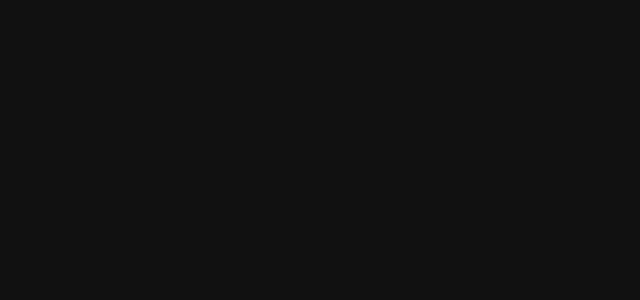
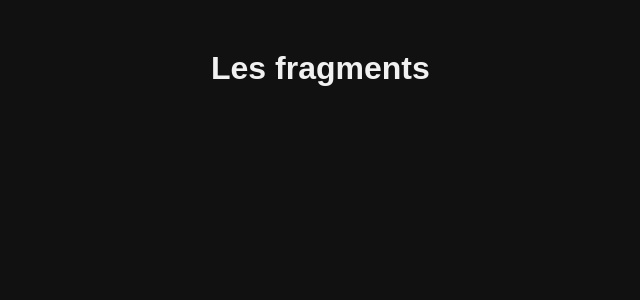
Before and after one commit to musellix/formation-react, a React (Vite) app in the folder 5.React-dans-le-détail/: page / in a window 1280 px wide. Shown: the top 300 px of the page, without its empty margins (29-669 px from the left). Built offline with nearby package versions, Linux system fonts and the light colour scheme.

Commit message:
5.1 - React dans le detail - Les fragments

```diff
--- a/5.React-dans-le-détail/src/App.jsx
+++ b/5.React-dans-le-détail/src/App.jsx
@@ -1,8 +1,10 @@
+import Container from "./lessons/1.Les-fragments/Container"
+
 function App() {
 
   return (
     <div className="main-content">
-
+      <Container/>
     </div>
   )
 }
--- a/5.React-dans-le-détail/src/lessons/1.Les-fragments/Container.jsx
+++ b/5.React-dans-le-détail/src/lessons/1.Les-fragments/Container.jsx
@@ -1,7 +1,7 @@
 export default function Container() {
   return (
-    <div>
+    <>
       <h1>Les fragments</h1>
-    </div>
+    </>
   )
 }
```
